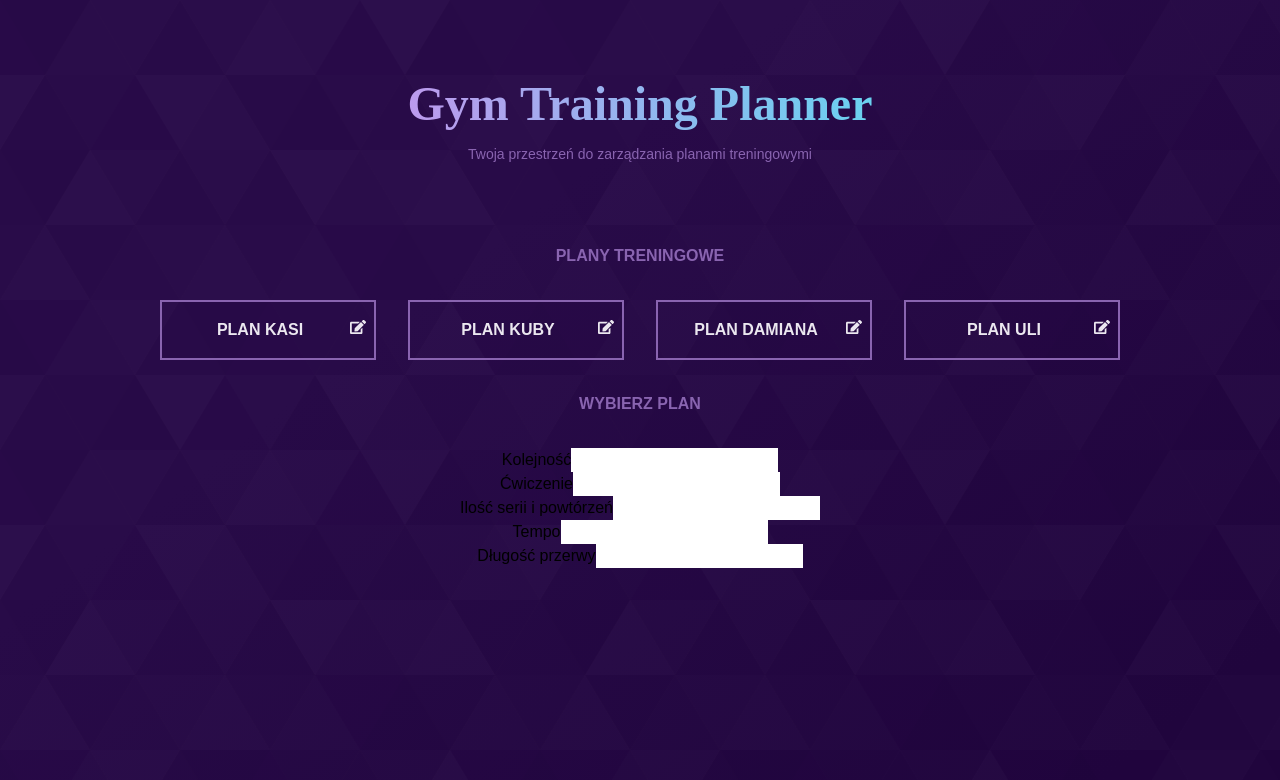
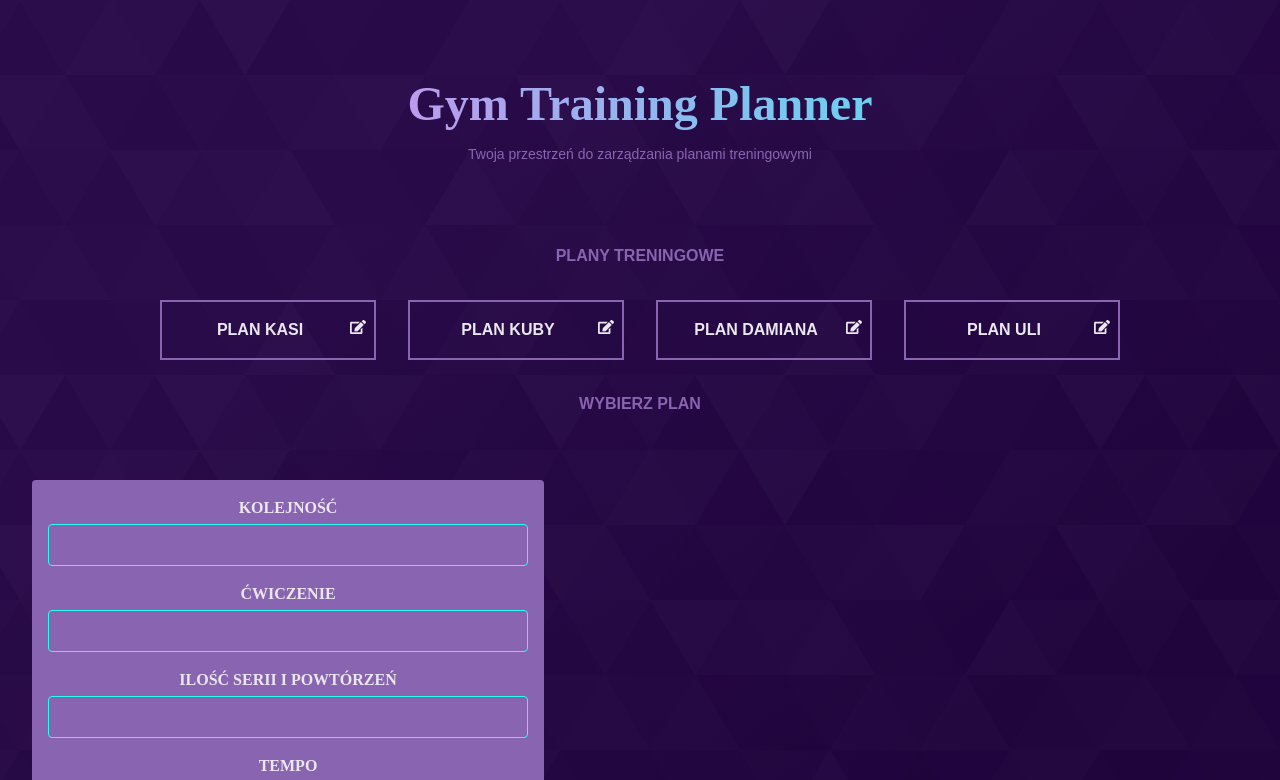
Before and after one commit to kajzerkasia/GymTrainingPlannerRemasteredFront, a React (Vite) app: page / in a window 1280 px wide. Shown: the top 780 px of the page. Built offline with nearby package versions, Linux system fonts and the light colour scheme.

Commit message:
Added TailwindCSS classes in ExercisesInput.jsx

```diff
--- a/src/components/ExercisesInput/ExercisesInput.jsx
+++ b/src/components/ExercisesInput/ExercisesInput.jsx
@@ -3,12 +3,16 @@ import Section from "../Section.jsx";
 // import './ExercisesInput.css';
 
 const ExercisesInput = ({ onChange, exercisesInput }) => {
+    const labelClasses = "block mb-1 font-title text-base font-bold uppercase text-almost-white";
+    const inputClasses = "w-full p-2 mb-4 border border-cyan bg-transparent rounded text-cyan text-base";
+
     return (
-        <Section id="exercises-input">
+        <Section className='p-4 max-w-lg my-8 mx-0 rounded bg-violet'>
             <div>
                 <p>
-                    <label>Kolejność</label>
+                    <label className={labelClasses}>Kolejność</label>
                     <input
+                        className={inputClasses}
                         type="text"
                         required
                         value={exercisesInput.order}
@@ -20,8 +24,9 @@ const ExercisesInput = ({ onChange, exercisesInput }) => {
             </div>
             <div>
                 <p>
-                    <label>Ćwiczenie</label>
+                    <label className={labelClasses}>Ćwiczenie</label>
                     <input
+                        className={inputClasses}
                         type="text"
                         required
                         value={exercisesInput.exercise}
@@ -33,8 +38,9 @@ const ExercisesInput = ({ onChange, exercisesInput }) => {
             </div>
             <div>
                 <p>
-                    <label>Ilość serii i powtórzeń</label>
+                    <label className={labelClasses}>Ilość serii i powtórzeń</label>
                     <input
+                        className={inputClasses}
                         type="text"
                         required
                         value={exercisesInput.seriesAndRepetitions}
@@ -46,8 +52,9 @@ const ExercisesInput = ({ onChange, exercisesInput }) => {
             </div>
             <div>
                 <p>
-                    <label>Tempo</label>
+                    <label className={labelClasses}>Tempo</label>
                     <input
+                        className={inputClasses}
                         type="text"
                         required
                         value={exercisesInput.tempo}
@@ -59,8 +66,9 @@ const ExercisesInput = ({ onChange, exercisesInput }) => {
             </div>
             <div>
                 <p>
-                    <label>Długość przerwy</label>
+                    <label className={labelClasses}>Długość przerwy</label>
                     <input
+                        className={inputClasses}
                         type="text"
                         required
                         value={exercisesInput.rest}
@@ -75,3 +83,5 @@ const ExercisesInput = ({ onChange, exercisesInput }) => {
 };
 
 export default ExercisesInput;
+
+// @TODO: Separate reusable component that contains label + input
```
